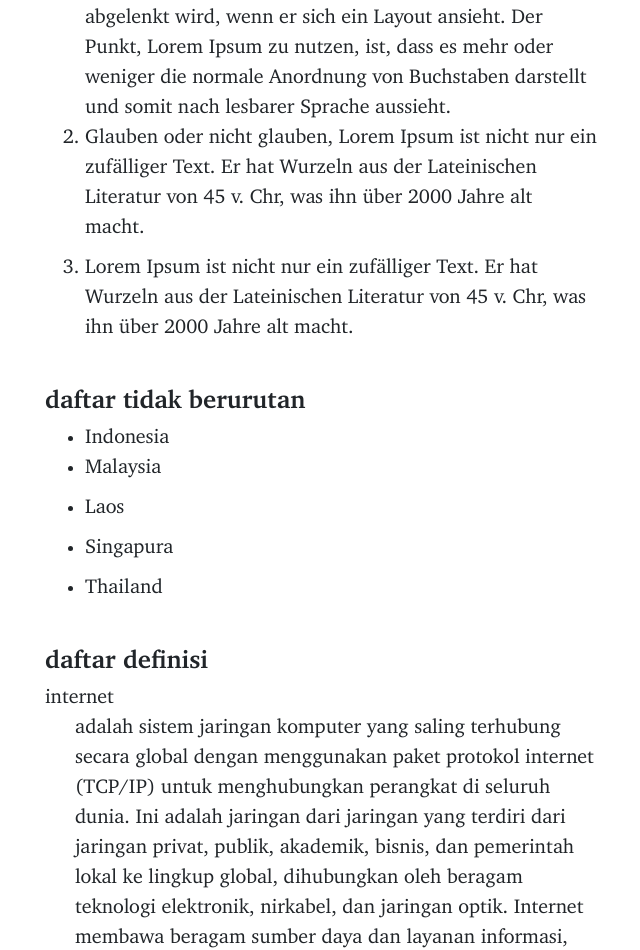
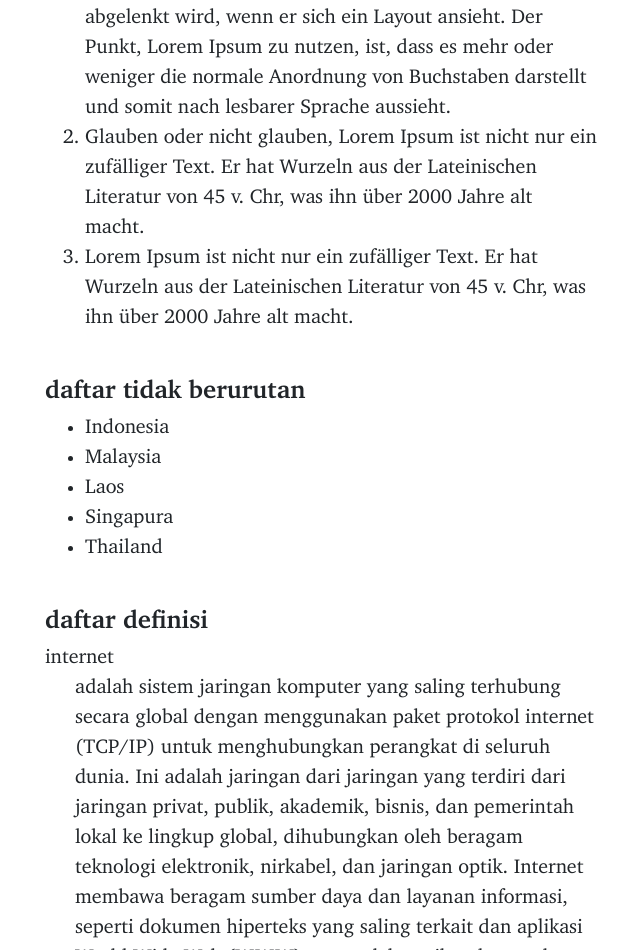
Before and after one commit to muhammadilfaj/mij, a Jekyll site: the page built from styleguide.md, in a window 1280 px wide. Shown: the part 1249-2199 px from the top of the page, without its empty margins (319-959 px from the left). Built offline with Jekyll 4.4.1, drawn with Linux system fonts in a browser that asks for light colours.

Commit message:
Update stylesheet.css

```diff
--- a/assets/stylesheet.css
+++ b/assets/stylesheet.css
@@ -174,10 +174,6 @@ ul, ol, dl {
   margin-bottom: var(--spacer-2);
 }
 
-li + li {
-  margin-bottom: .5em;
-}
-
 dt {
   font-weight: normal;
 }
@@ -195,6 +191,7 @@ hr {
 }
 
 blockquote {
+  margin: 0;
   padding-left: var(--spacer-2);
   color: var(--gray-700);
   border-left: 1px solid var(--gray-700);
```
